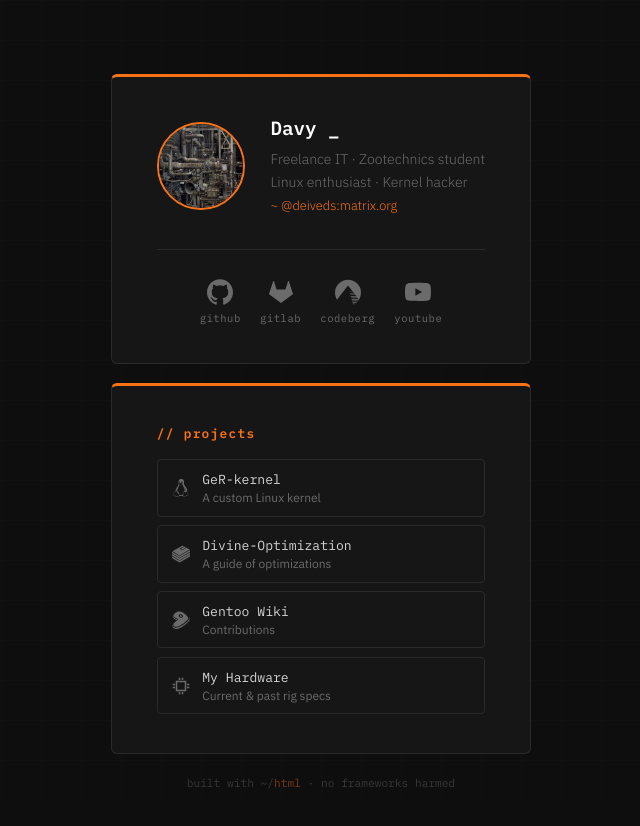
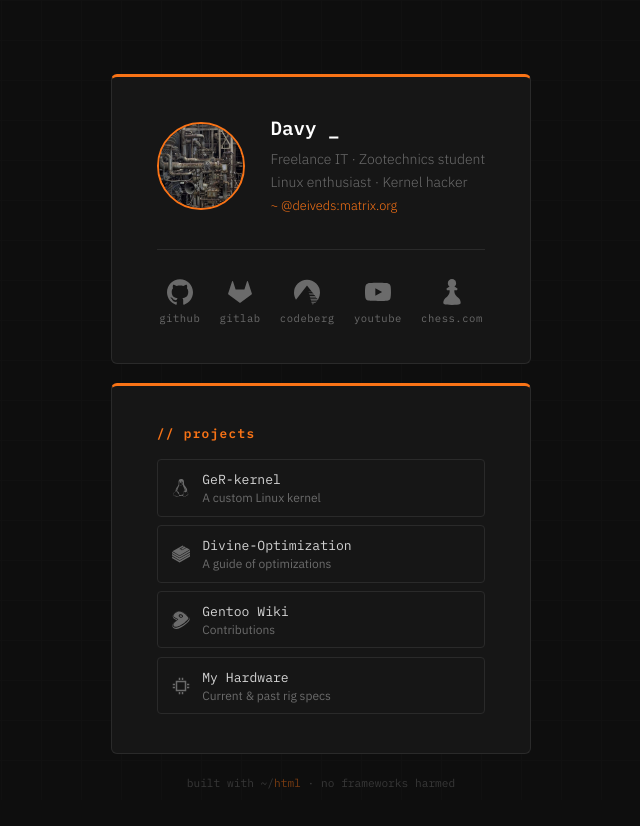
Before and after one commit to DavySD/davy-contact, a plain HTML site: page index.html in a window 1280 px wide. Shown: the whole page, without its empty margins (319-959 px from the left). Drawn offline with Linux system fonts and the light colour scheme.

Commit message:
add chesscom link

```diff
--- a/index.html
+++ b/index.html
@@ -238,6 +238,10 @@
       <span>youtube</span>
     </a>
 
+    <a class="link-item" href="https://www.chess.com/member/deiven4020" target="_blank" rel="noopener">
+      <svg viewBox="0 0 24 24"><path d="M12 0a3.85 3.85 0 0 0-3.875 3.846A3.84 3.84 0 0 0 9.73 6.969l-2.79 1.85c0 .622.144 1.114.434 1.649H9.83c-.014.245-.014.549-.014.925 0 .025.003.048.006.071-.064 1.353-.507 3.472-3.62 5.842-.816.625-1.423 1.495-1.806 2.533a.33.33 0 0 0-.045.084 8.124 8.124 0 0 0-.39 2.516c0 .1.216 1.561 8.038 1.561s8.038-1.46 8.038-1.561c0-2.227-.824-4.048-2.24-5.133-4.034-3.08-3.586-5.74-3.644-6.838h2.458c.29-.535.434-1.027.434-1.649l-2.79-1.836a3.86 3.86 0 0 0 1.604-3.123A3.873 3.873 0 0 0 13.445.275c-.004-.002-.01.004-.015.004A3.76 3.76 0 0 0 12 0Z"/></svg>
+      <span>chess.com</span>
+     </a>
   </nav>
 </div>
 
```
